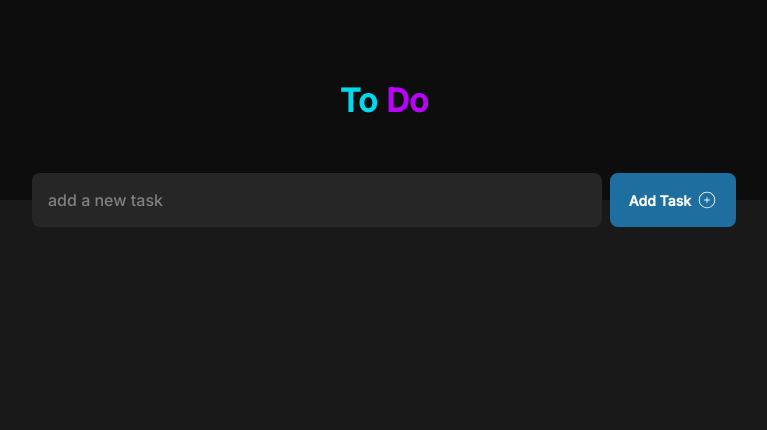
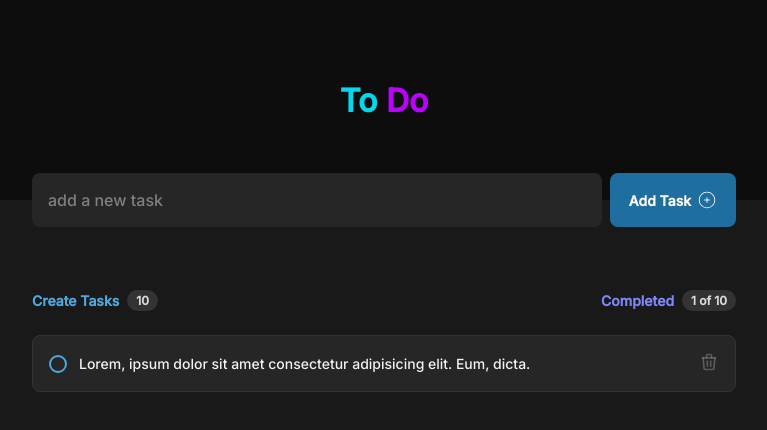
Before and after one commit to HastiSajadi/todo-react, a React (Vite) app in the folder todo-app/: page / in a window 1280 px wide. Shown: the top 430 px of the page, without its empty margins (256-1023 px from the left). Built offline with nearby package versions, Linux system fonts and the light colour scheme.

Commit message:
tasks container

```diff
--- a/todo-app/src/App.jsx
+++ b/todo-app/src/App.jsx
@@ -1,13 +1,15 @@
 import { useState } from 'react'
 import {Header} from './components/header'
+import {Task} from './components/task'
 
 function App() {
   const [count, setCount] = useState(0)
 
   return (
-    <div>
+    <>
       <Header/>
-    </div>
+      <Task/>
+    </>
   )
 }
 
--- /dev/null
+++ b/todo-app/src/components/task-list/index.jsx
@@ -0,0 +1,17 @@
+import styles from './task-list.module.css'
+import {TbTrash} from 'react-icons/tb'
+
+export function TaskList(){
+    return(
+        <div className={styles.task}>
+            <button className={styles.checkContainer}>
+                <div/>
+            </button>
+
+            <p>Lorem, ipsum dolor sit amet consectetur adipisicing elit. Eum, dicta.</p>
+            <button className={styles.deleteButton}>
+                <TbTrash size={20}/>
+            </button>
+        </div>
+    )
+}
--- /dev/null
+++ b/todo-app/src/components/task-list/task-list.module.css
@@ -0,0 +1,43 @@
+.task{
+    width: 100%;
+    background: #262626;
+    border: 1px solid #333333;
+    padding: 16px;
+    border-radius: 8px;
+    display: flex;
+    align-items: center;
+    justify-content: space-between;
+    gap: 12px;
+}
+.task p{
+    font-size: 14px;
+    line-height: 19px;
+    color: #f2f2f2;
+    margin-right: auto;
+}
+p.textCompleted{
+    color: #8888;
+    text-decoration: line-through;
+}
+.checkContainer{
+    width: 18px;
+    height: 18px;
+    background: none;
+    border: none;
+}
+.checkContainer div{
+    width: 100%;
+    height: 100%;
+    border-radius: 50%;
+    border: 2px solid #4ea8de;
+}
+.checkContainer svg{
+    width: 100%;
+    height: 100%;
+    color: #5e68ce;
+}
+.deleteButton{
+    background: none;
+    border: none;
+    color: #8888;
+}
--- /dev/null
+++ b/todo-app/src/components/task/index.jsx
@@ -0,0 +1,23 @@
+import { TaskList } from '../task-list'
+import styles from './task.module.css'
+
+export function Task(){
+    return(
+        <section className={styles.task}>
+            <header className={styles.header}>
+                <div>
+                    <p> Create Tasks</p>
+                    <span>10</span>
+                </div>
+                <div>
+                    <p className={styles.textPurple}>Completed</p>
+                    <span>1 of 10</span>
+                </div>
+            </header>
+
+            <div className={styles.list}>
+                <TaskList />
+            </div>
+        </section>
+    )
+}
--- /dev/null
+++ b/todo-app/src/components/task/task.module.css
@@ -0,0 +1,39 @@
+.task{
+    width: 100%;
+    max-width: 736px;
+    margin: 0 auto;
+    margin-top: 90px;
+    padding: 0 1rem;
+}
+.header{
+    display: flex;
+    align-items: center;
+    justify-content: space-between;
+    margin-bottom: 24px;
+}
+.header > div{
+    display: flex;
+    align-items: center;
+    gap: 8px;
+}
+.header p{
+    color: #4ea8de;
+    font-size: 14px;
+    font-weight: 700;
+}
+.textPurple{
+    color: #8284fa !important;
+}
+.header span{
+    background: #333333;
+    color: #d9d9d9;
+    padding: 3px 9px;
+    border-radius: 999px;
+    font-size: 12px;
+    font-weight: 700;
+}
+.list{
+    display: flex;
+    flex-direction: column;
+    gap: 12px;
+}
```
